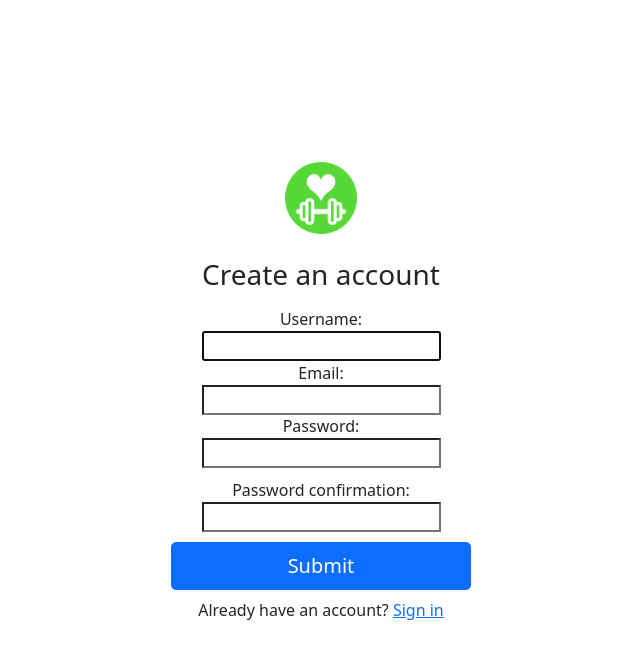
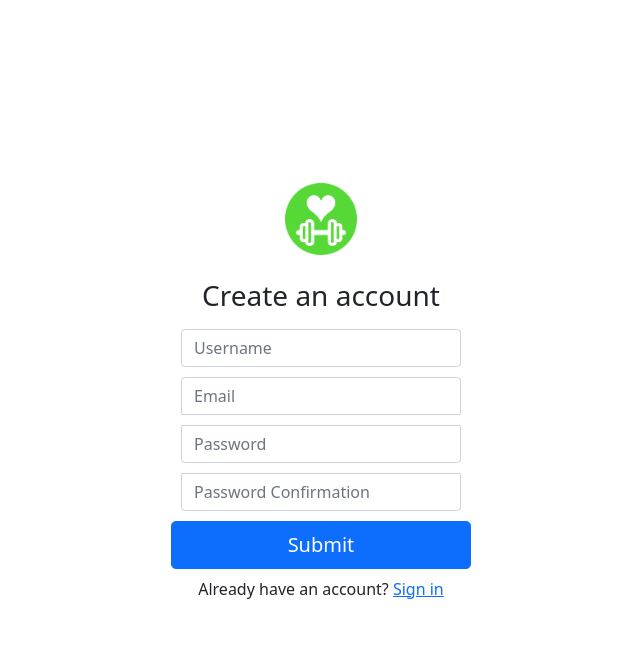
Before and after one commit to willfenton/health-tracker, a Django app: page /register in a window 1280 px wide. Shown: the top 659 px of the page, without its empty margins (319-959 px from the left). Run offline with Django 3.2, Linux system fonts and the light colour scheme.

Commit message:
fixed register page

```diff
--- a/health_tracker/base_app/forms.py
+++ b/health_tracker/base_app/forms.py
@@ -1,14 +1,28 @@
 from django.contrib.auth.models import User
 from django.contrib.auth.forms import UserCreationForm
 from django import forms
+from django.forms import ModelForm, TextInput, EmailInput, PasswordInput
 
 
-class RegisterForm(UserCreationForm):
+class RegisterForm(UserCreationForm, ModelForm):
     email = forms.EmailField(required=True)
 
     class Meta:
         model = User
         fields = ("username", "email", "password1", "password2")
+
+
+    def __init__(self, *args, **kwargs):
+        super(RegisterForm, self).__init__(*args, **kwargs)
+        self.fields['username'].widget = forms.TextInput(attrs={'class': "form-control", 'placeholder': 'Username'})
+        # self.fields['username'].label = False
+        self.fields['email'].widget = forms.EmailInput(attrs={'class': "form-control", 'placeholder': 'Email'})
+        # self.fields['email'].label = False
+        self.fields['password1'].widget = forms.PasswordInput(attrs={'class': "form-control", 'placeholder':'Password'})
+        # self.fields['password1'].label = False
+        self.fields['password2'].widget = forms.PasswordInput(attrs={'class': "form-control", 'placeholder': 'Password Confirmation'})
+        # self.fields['password2'].label = False
+
 
     def save(self, commit=True):
         user = super(RegisterForm, self).save(commit=False)
--- a/health_tracker/base_app/templates/registration/register.html
+++ b/health_tracker/base_app/templates/registration/register.html
@@ -33,7 +33,7 @@
         }
 
         .form-signin input[type="email"] {
-            margin-bottom: -1px;
+            margin-bottom: 10px;
             border-bottom-right-radius: 0;
             border-bottom-left-radius: 0;
         }
@@ -55,33 +55,20 @@
             <img class="mb-4" src="{% static 'icon.png' %}" alt="" width="72" height="72">
             <h1 class="h3 mb-3 fw-normal">Create an account</h1>
 
-            <div class="center-block">
-                {{ form.username.label_tag}}
-            </div>
-
-            <div class="center-block">
+            <div class="center-block", style="margin: 10px">
                 {{form.username}}
             </div>
 
-            <div class="center-block">
-                {{ form.email.label_tag }}
-            </div>
-            <div class="center-block">
+            <div class="center-block", style="margin: 10px">
                 {{form.email}}
             </div>
 
-            <div class="center-block">
-                {{ form.password1.label_tag }}
-            </div>
-            <div class="center-block">
+            <div class="center-block", style="margin: 10px">
                 {{form.password1}}
             </div>
 
-            <div class="center-block">
-                {{ form.password2.label_tag }}
-            </div>
-            <div class="center-block">
-                {{ form.password2 }}
+            <div class="center-block", style="margin: 10px">
+                {{form.password2}}
             </div>
 
             <button class="w-100 btn btn-lg btn-primary" type="submit">Submit</button>
```
Also changed, not shown: health_tracker/base_app/migrations/0001_initial.py (added).
